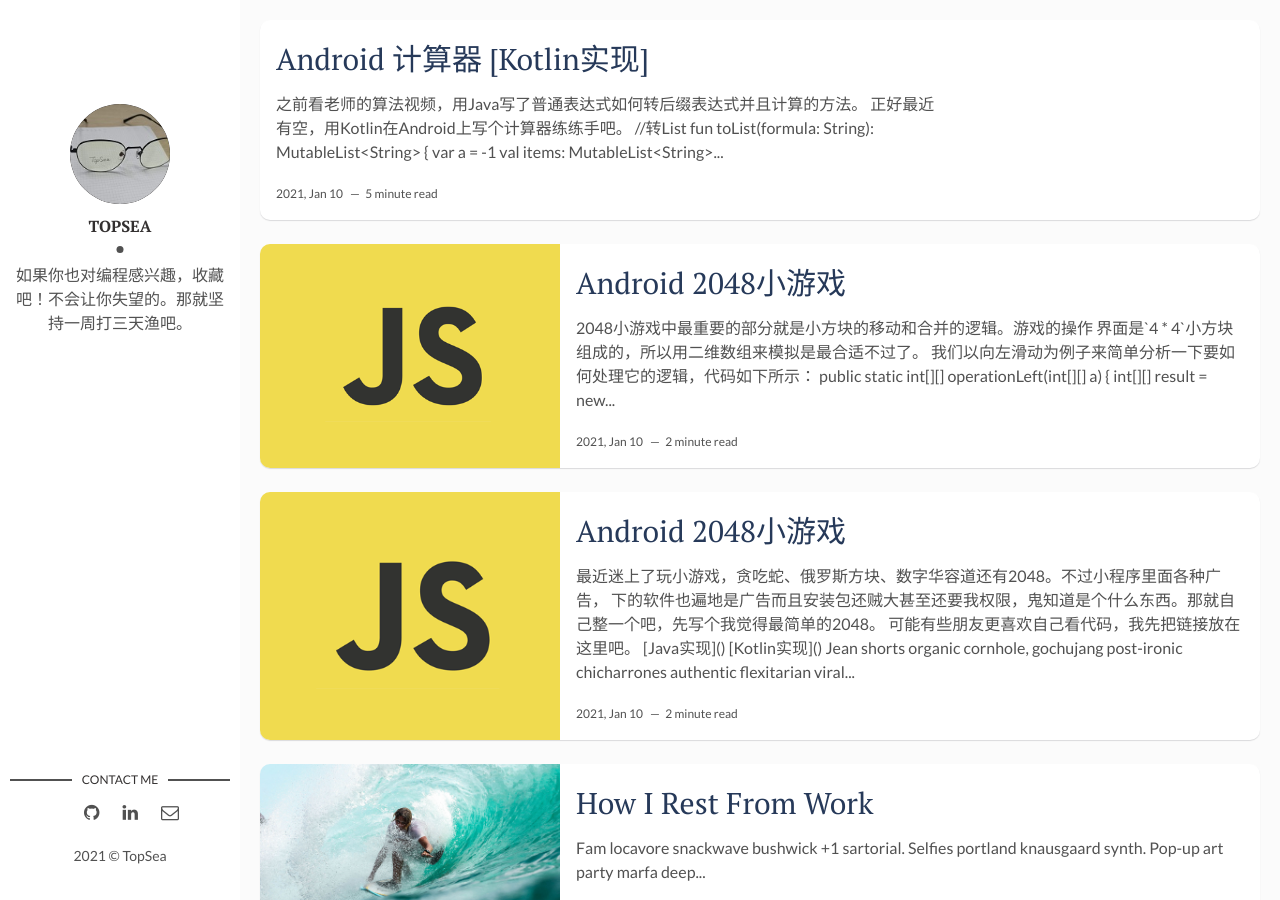
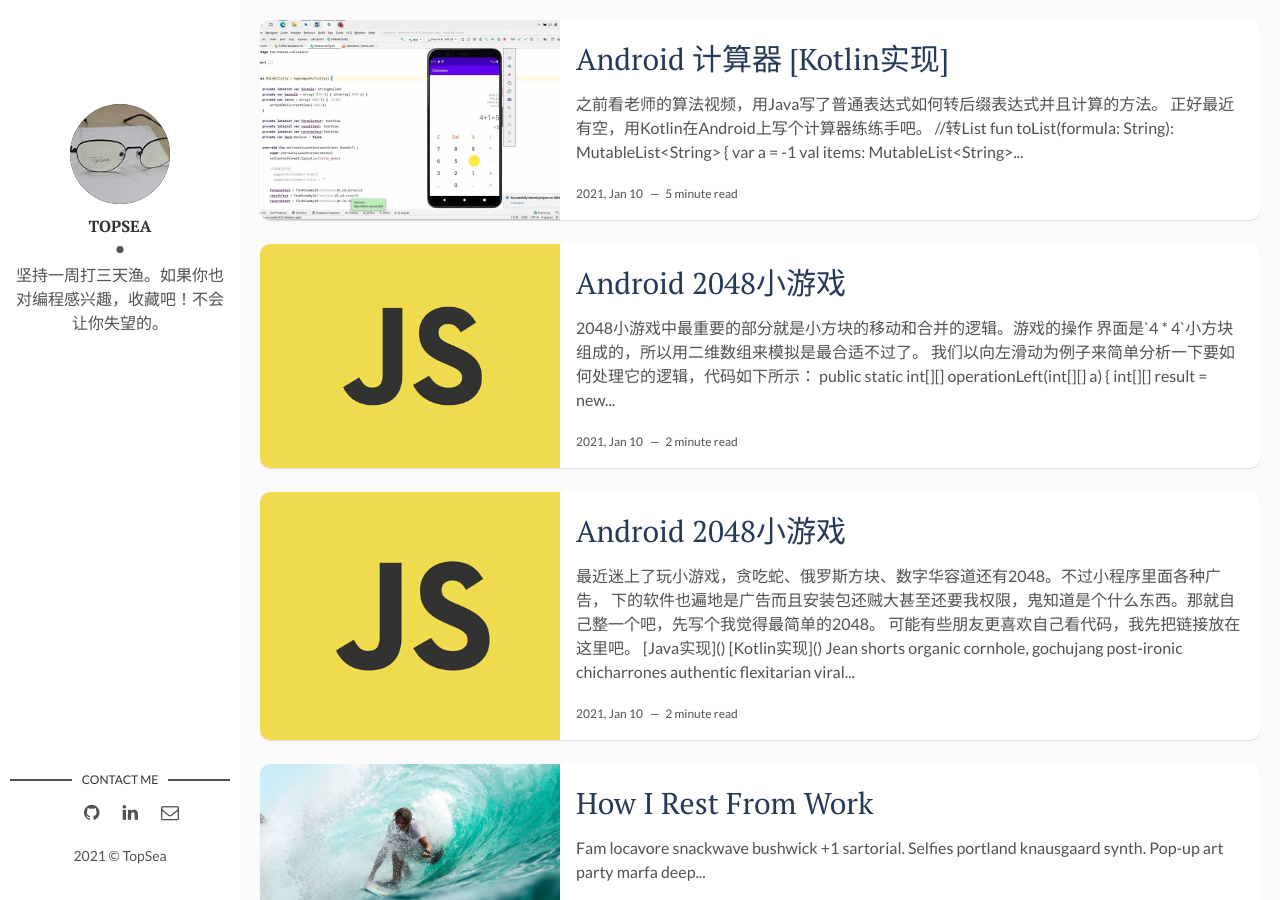
Before and after one commit to TopSea/TopSea.github.io, a Jekyll site: the page built from index.html, in a window 1280 px wide and 900 px high. Built offline with Jekyll 4.4.1, drawn with Linux system fonts in a browser that asks for light colours; the list of posts is cut into pages by our own code.

Commit message:
如果博客有视频时，添加small-img用于显示封面。

```diff
--- a/_config.yml
+++ b/_config.yml
@@ -9,7 +9,7 @@ site-twitter: #if your site has a twitter account, enter it here
 # Author Settings
 author: TopSea # add your name
 author-img: head-img.jpg # add your photo
-about-author: 如果你也对编程感兴趣，收藏吧！不会让你失望的。那就坚持一周打三天渔吧。 # add description
+about-author: 坚持一周打三天渔。如果你也对编程感兴趣，收藏吧！不会让你失望的。 # add description
 social-bilibili: # add your bilibili handle
 social-github: TopSea # add your Github handle
 social-linkedin: # add your Linkedin handle
--- a/_posts/2021-02-19-android-calculator-kotlin.markdown
+++ b/_posts/2021-02-19-android-calculator-kotlin.markdown
@@ -3,7 +3,8 @@ layout: post
 title: Android 计算器 [Kotlin实现]
 date: 2021-1-10
 description: You’ll find this post in your `_posts` directory. Go ahead and edit it and re-build the site to see your changes. # Add post description (optional)
-video: player.html?aid=844260870&bvid=BV1h54y1Y7Ku&cid=299650993&page=1
+video: player.html?aid=844260870&bvid=BV1h54y1Y7Ku&cid=299650993&page=1 # 哔哩哔哩视频
+small-img: android-calculator.webp # 主页的博客封面
 tags: [Js, Conference] # add tag
 ---
 
--- a/index.html
+++ b/index.html
@@ -5,6 +5,10 @@ layout: main
 <article class="post">
   {% if post.img %}
     <a class="post-thumbnail" style="background-image: url({{"/assets/img/" | prepend: site.baseurl | append : post.img}})" href="{{post.url | prepend: site.baseurl}}"></a>
+  {% else %}
+  {% endif %}
+  {% if post.video %}
+    <a class="post-thumbnail" style="background-image: url({{"/assets/img/" | prepend: site.baseurl | append : post.small-img}})" href="{{post.url | prepend: site.baseurl}}"></a>
   {% else %}
   {% endif %}
   <div class="post-content">
```
Also changed, not shown: assets/img/android-calculator.webp (added).
